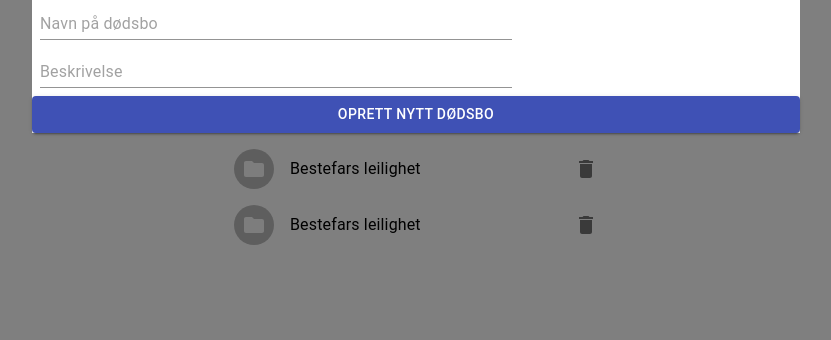
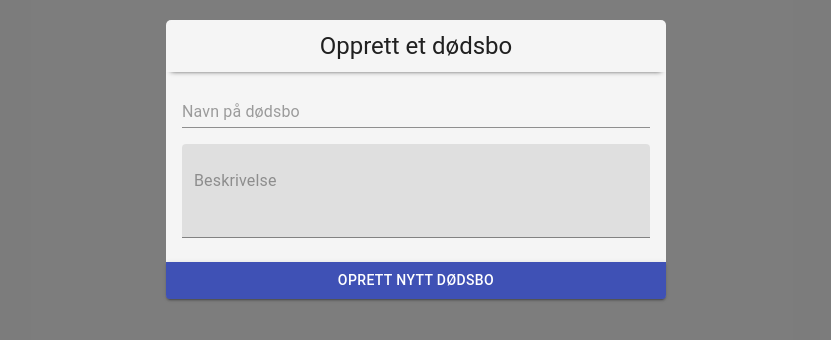
Before and after one commit to haryp2309/roddi-tdt4140, a React (Create React App) app: page /home in a window 1280 px wide. Both pictures are taken after a click on the button "OPRETT NYTT DØDSBO". Shown: the top 340 px of the page, without its empty margins (224-1055 px from the left). Built offline with nearby package versions, Linux system fonts and the light colour scheme.

Commit message:
Changed styling (#6)

```diff
--- a/src/components/Dødsbo.tsx
+++ b/src/components/Dødsbo.tsx
@@ -2,22 +2,40 @@ import React from 'react';
 import {useState} from 'react';
 import { makeStyles } from '@material-ui/core/styles';
 import TextField from '@material-ui/core/TextField';
-import { Modal, Button } from '@material-ui/core';
+import {  Modal,
+          Button,
+          CssBaseline } from '@material-ui/core';
+import Typography from '@material-ui/core/Typography';
+import Container from '@material-ui/core/Container';
 
 
 const useStyles = makeStyles((theme) => ({
-  root: {
-    display: 'flex',
-    flexWrap: 'wrap',
-    backgroundColor: 'white',
-    width: '60vw',
-    margin: 'auto'
+  container: {
+    margin: 'auto',
+    marginTop: "20px",
+    width:"500px",
+    backgroundColor: "#F5F5F5",
+    borderRadius: 5
   },
-  textField: {
-    marginLeft: theme.spacing(1),
-    marginRight: theme.spacing(1),
-    width: '25ch',
+  removeOutline: {
+    outline: 0
   },
+  button: {
+    borderTopRightRadius: 0,
+    borderTopLeftRadius: 0
+  },
+  TextField: {
+    marginLeft: 0,
+    marginRight: 0,
+    margin: 8,
+  },
+  textFieldWrapper: {
+    padding: "16px",
+  },
+  title: {
+    padding: 10,
+    boxShadow: "0px 4px 5px -5px",
+  }
 }));
 // ^ Dette ble copy pasta inn, skal vi definere styles sånn, eller i egen css fil??
 
@@ -29,7 +47,6 @@ const Dødsbo: React.FC<any> = (props) => {
         const [description, setDescription] = useState("");
         const [members, setMembers] = useState([]);
         const [objects, setObjects] = useState([]);
-
 
         function createNewDødsbo(name: string, description: string, members: [], objects: []) {
             setName(name)
@@ -47,11 +64,17 @@ const Dødsbo: React.FC<any> = (props) => {
       >
 
         {
-          <div className={classes.root}>
-            <div>
+          <Container className={`${classes.removeOutline} ${classes.container}`} maxWidth="sm" disableGutters>
+            <div className={classes.title}>
+              <Typography align="center" component="h1" variant="h5">
+                Opprett et dødsbo
+              </Typography>
+            </div>
+            <CssBaseline />
+            <div className={classes.textFieldWrapper}>
               <TextField
                 id="standard-full-width"
-                style={{ margin: 8 }}
+                className={classes.TextField}
                 placeholder="Navn på dødsbo"
                 fullWidth
                 margin="normal"
@@ -62,10 +85,13 @@ const Dødsbo: React.FC<any> = (props) => {
               />
               <TextField
                 id="standard-full-width"
-                style={{ margin: 8 }}
+                className={classes.TextField}
                 placeholder="Beskrivelse"
                 fullWidth
                 margin="normal"
+                variant="filled"
+                multiline
+                rows={3}
                 InputLabelProps={{
                   shrink: true,
                 }}
@@ -73,6 +99,7 @@ const Dødsbo: React.FC<any> = (props) => {
               />
             </div>
             <Button
+                className={classes.button}
                 fullWidth
                 variant="contained"
                 color="primary"
@@ -81,9 +108,8 @@ const Dødsbo: React.FC<any> = (props) => {
                 }}
             >
                 Oprett Nytt Dødsbo
-        </Button >
-
-          </div>
+              </Button >
+          </Container>
         }
       </Modal>
     );
```
